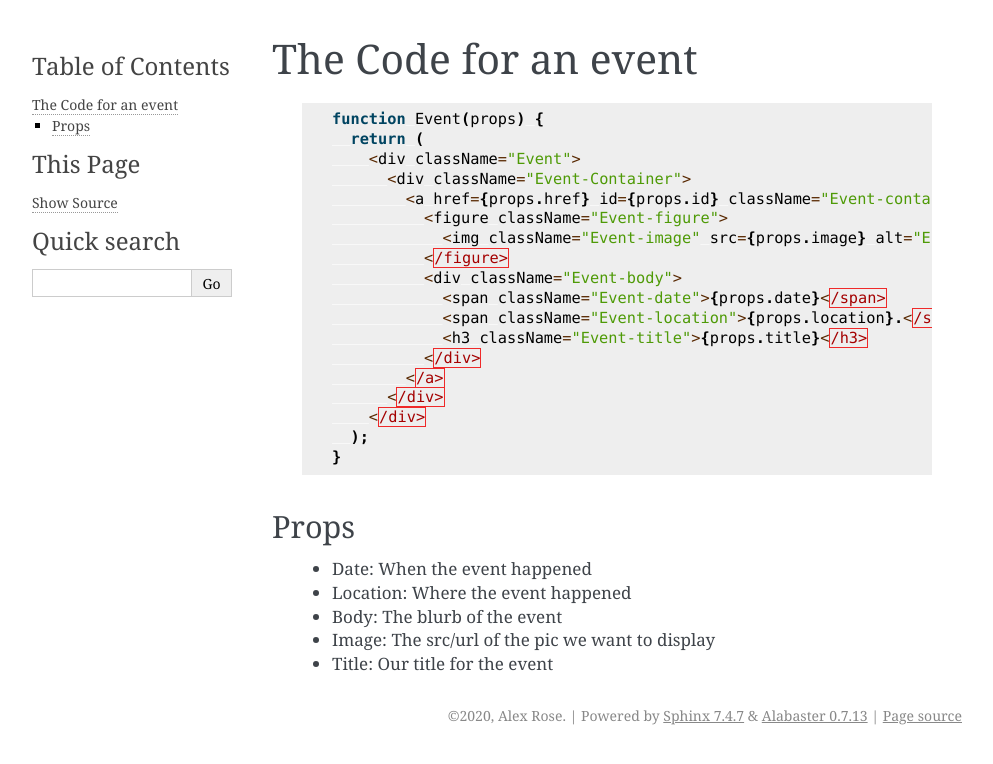
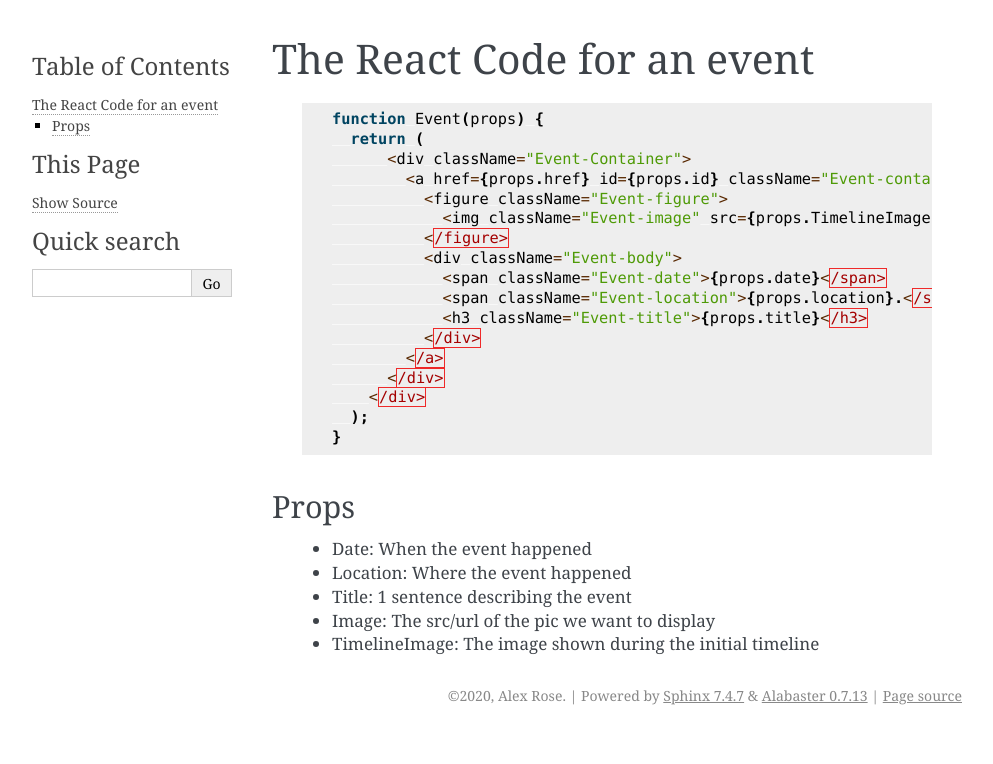
Before and after one commit to acrose99/HistoryOfComputingDocs, a Sphinx documentation site: the page built from source/Code-Event.rst, in a window 1280 px wide. Shown: the top 764 px of the page, without its empty margins (148-1141 px from the left). Built offline with Sphinx 7.4.7, drawn with Linux system fonts in a browser that asks for light colours.

Commit message:
Updating info about Events now that we use JSON

```diff
--- a/source/Code-Event.rst
+++ b/source/Code-Event.rst
@@ -1,14 +1,13 @@
-The Code for an event
+The React Code for an event
 ==========================
     .. code-block:: javascript
 
         function Event(props) {
           return (
-            <div className="Event">
               <div className="Event-Container">
                 <a href={props.href} id={props.id} className="Event-container-link">
                   <figure className="Event-figure">
-                    <img className="Event-image" src={props.image} alt="Error" />
+                    <img className="Event-image" src={props.TimelineImage} alt="Error" />
                   </figure>
                   <div className="Event-body">
                     <span className="Event-date">{props.date}</span>
@@ -26,6 +25,6 @@ Props
 ----------
    * Date: When the event happened
    * Location: Where the event happened
-   * Body: The blurb of the event
+   * Title: 1 sentence describing the event
    * Image: The src/url of the pic we want to display
-   * Title: Our title for the event
+   * TimelineImage: The image shown during the initial timeline
```
Also changed, not shown: source/JSONEvent.rst (added, +39 -0 lines).
